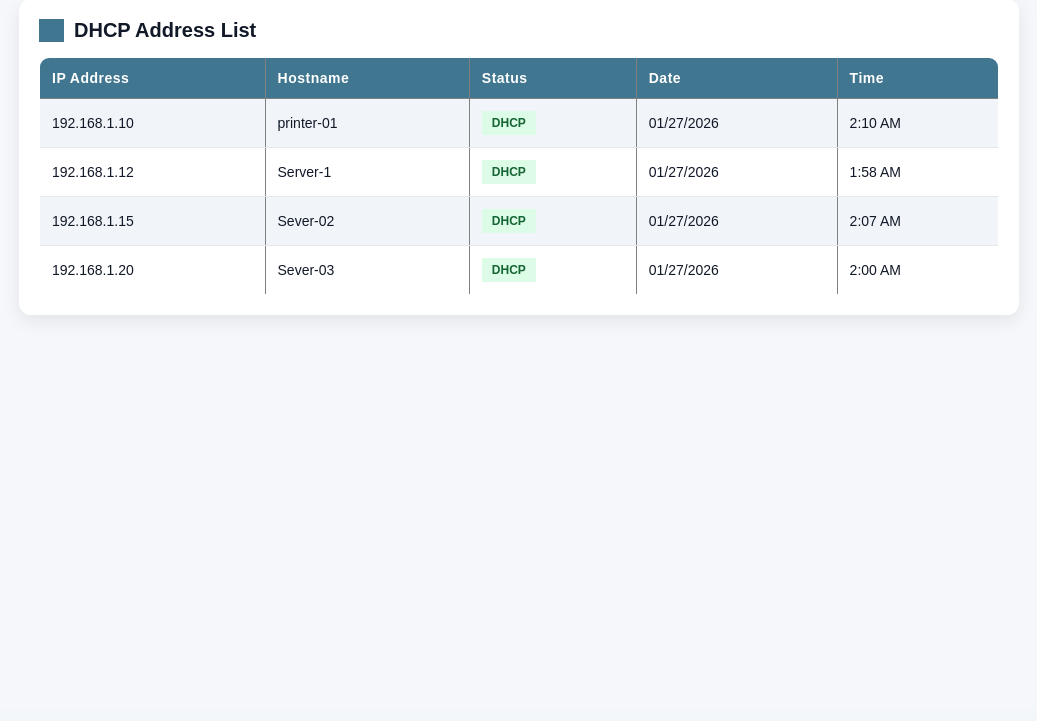
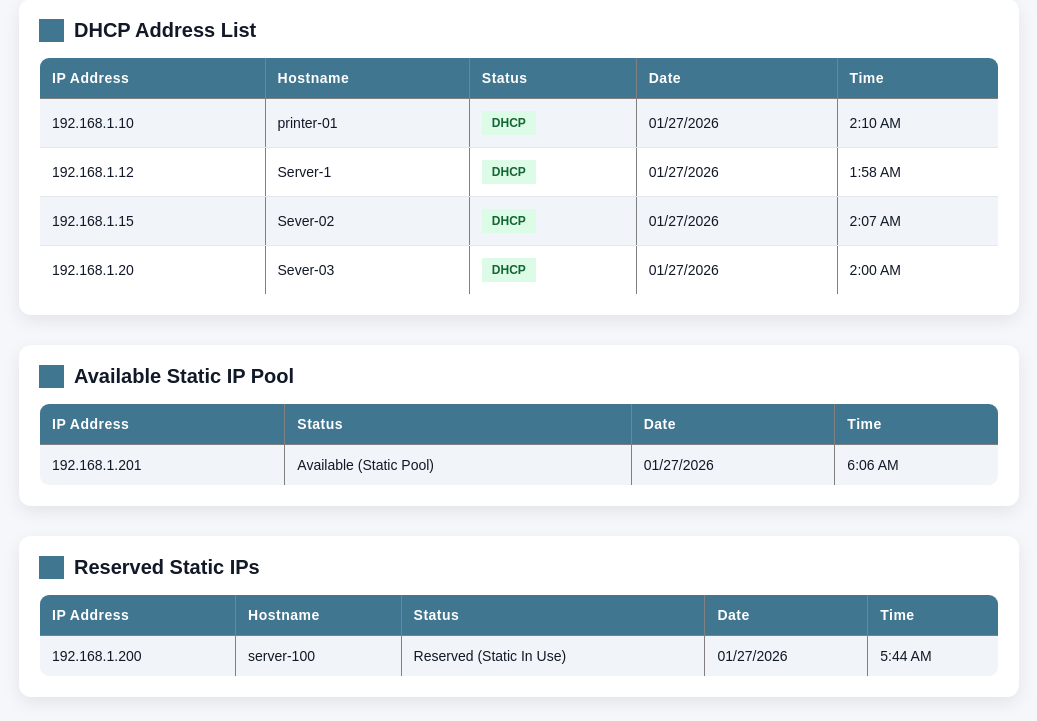
Before and after one commit to samuelembaye61-cyber/Static-ip-reservation, a Django app: page / in a window 1280 px wide. Shown: the part 92-813 px from the top of the page, without its empty margins (5-1042 px from the left). Before the commit the page ends 410 px from the top, so only its background shows below. Run offline with Django 4.2, Linux system fonts and the light colour scheme; data comes from the database, SQL or seed files in the repository; both versions use the stored data as it was after the commit.

Commit message:
added section b and section C

```diff
--- a/myProject/dhcp_manager/ipam/models.py
+++ b/myProject/dhcp_manager/ipam/models.py
@@ -9,7 +9,8 @@ class IPAddress(models.Model):
         max_length=20,
         choices=[
             ('dhcp', 'DHCP'),
-            ('static', 'Static'),
+            ('available', 'Available (Static Pool)'),
+            ('reserved', 'Reserved (Static In Use)'),
         ],
         default='dhcp'
     )
@@ -17,7 +18,7 @@ class IPAddress(models.Model):
 
     class Meta:
         verbose_name = "DHCP Address"
-        verbose_name_plural = "DHCP Addresses"
+        verbose_name_plural = "IP Addresses"
 
 def __str__(self):
-    return self.ip_address
+    return str(self.ip_address)
--- a/myProject/dhcp_manager/ipam/static/css/style.css
+++ b/myProject/dhcp_manager/ipam/static/css/style.css
@@ -41,7 +41,7 @@ section {
 }
 
 /* Section title */
-#dhcp-section h2 {
+section h2 {
   margin-top: 0;
   font-size: 20px;
   border-left: 25px solid #417690;
--- a/myProject/dhcp_manager/ipam/templates/ipam/dhcp_list.html
+++ b/myProject/dhcp_manager/ipam/templates/ipam/dhcp_list.html
@@ -1,22 +1,23 @@
-
 <!DOCTYPE html>
 {% load static %}
 <html lang="en">
+
 <head>
     <meta charset="UTF-8">
     <meta name="viewport" content="width=device-width, initial-scale=1.0">
     <!-- CSS Link -->
-     <link rel="stylesheet" href="{% static 'css/style.css' %}">
+    <link rel="stylesheet" href="{% static 'css/style.css' %}">
     <!-- Website title -->
     <title>Static IP Reservation</title>
 </head>
+
 <body>
     <!-- Header -->
     <header>
         <h1>DHCP and Static IP Address Management</h1>
     </header>
 
-     <!-- Main Content -->
+    <!-- Main Content -->
     <main>
         <!-- DHCP Section -->
         <section id="dhcp-section">
@@ -37,7 +38,7 @@
                     <td>{{ ip.hostname|default:"-" }}</td>
                     <td>
                         <span class="status-badge status-{{ ip.status }}">
-                        {{ ip.get_status_display }}
+                            {{ ip.get_status_display }}
                         </span>
                     </td>
                     <td>{{ ip.updated_at|date:"m/d/Y" }}</td>
@@ -51,8 +52,63 @@
             </table>
         </section>
 
-        <!-- Future sections-->
+        <!-- Section B Available Static IP Pool -->
+        <section id="available-section" style="margin-top: 30px;">
+            <h2>Available Static IP Pool</h2>
+
+            <table border="1" cellpadding="5">
+                <tr>
+                    <th>IP Address</th>
+                    <th>Status</th>
+                    <th>Date</th>
+                    <th>Time</th>
+                </tr>
+
+                {% for ip in available_static %}
+                <tr>
+                    <td>{{ ip.ip_address }}</td>
+                    <td>{{ ip.get_status_display }}</td>
+                    <td>{{ ip.updated_at|date:"m/d/Y" }}</td>
+                    <td>{{ ip.updated_at|date:"g:i A" }}</td>
+                </tr>
+                {% empty %}
+                <tr>
+                    <td colspan="4">No available static IPs found.</td>
+                </tr>
+                {% endfor %}
+            </table>
+        </section>
+
+        <!-- Section C Reserved section -->
+        <section id="reserved-section" style="margin-top: 30px;">
+            <h2>Reserved Static IPs</h2>
+
+            <table border="1" cellpadding="5">
+                <tr>
+                    <th>IP Address</th>
+                    <th>Hostname</th>
+                    <th>Status</th>
+                    <th>Date</th>
+                    <th>Time</th>
+                </tr>
+
+                {% for ip in reserved_static %}
+                <tr>
+                    <td>{{ ip.ip_address }}</td>
+                    <td>{{ ip.hostname|default:"-" }}</td>
+                    <td>{{ ip.get_status_display }}</td>
+                    <td>{{ ip.updated_at|date:"m/d/Y" }}</td>
+                    <td>{{ ip.updated_at|date:"g:i A" }}</td>
+                </tr>
+                {% empty %}
+                <tr>
+                    <td colspan="5">No reserved static IPs found.</td>
+                </tr>
+                {% endfor %}
+            </table>
+        </section>
 
     </main>
 </body>
+
 </html>
--- a/myProject/dhcp_manager/ipam/views.py
+++ b/myProject/dhcp_manager/ipam/views.py
@@ -8,6 +8,10 @@ from .models import IPAddress
 
 def dhcp_list(request):
     dhcp_addresses = IPAddress.objects.filter(status='dhcp')
+    available_static = IPAddress.objects.filter(status='available')
+    reserved_static = IPAddress.objects.filter(status='reserved')
     return render(request, 'ipam/dhcp_list.html', {
-        'dhcp_addresses': dhcp_addresses
+        'dhcp_addresses': dhcp_addresses,
+        'available_static': available_static,
+        'reserved_static': reserved_static,
     })
```
Also changed, not shown: myProject/dhcp_manager/db.sqlite3, myProject/dhcp_manager/ipam/migrations/0002_alter_ipaddress_options_alter_ipaddress_status.py (added), myProject/dhcp_manager/ipam/migrations/0003_alter_ipaddress_status.py (added).
